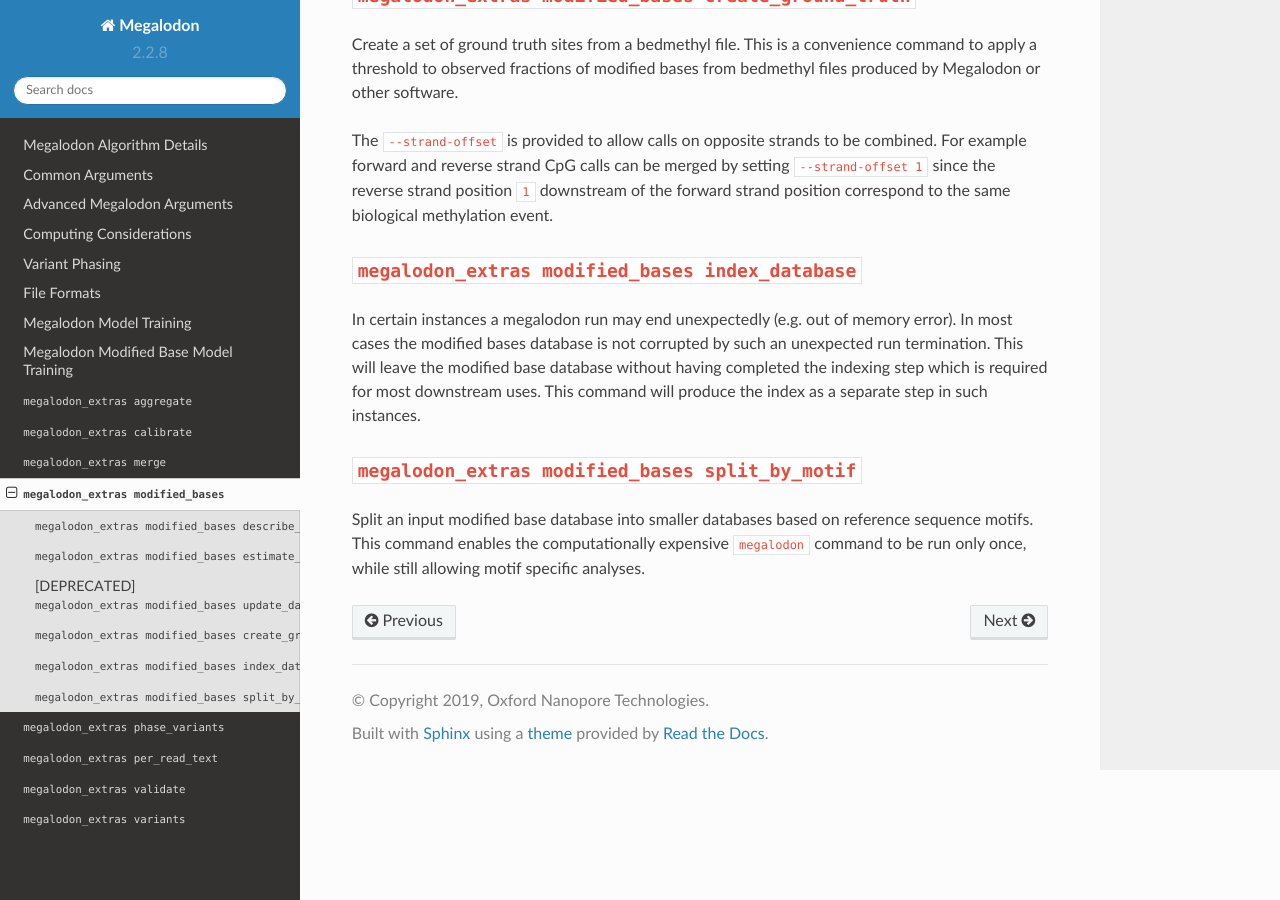
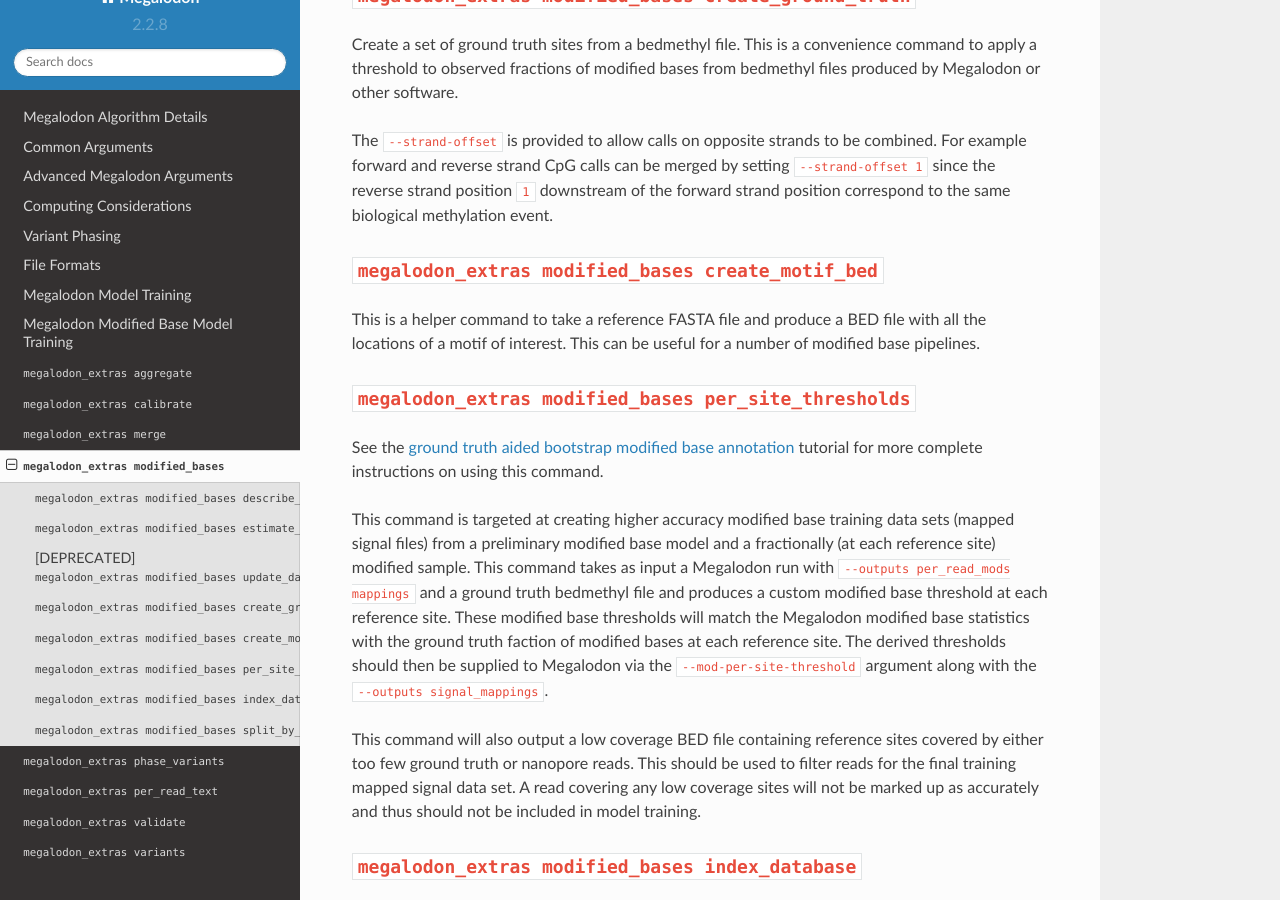
Before and after one commit to nanoporetech/megalodon, a Sphinx documentation site: the page built from docs/extras_modified_bases.rst, in a window 1280 px wide and 900 px high, scrolled down 1090 px. Built offline with Sphinx 7.4.7 and the Read the Docs theme 2.0.0, drawn with Linux system fonts in a browser that asks for light colours.

Commit message:
Add docs for new model.

```diff
--- a/docs/extras_modified_bases.rst
+++ b/docs/extras_modified_bases.rst
@@ -45,6 +45,28 @@ This is a convenience command to apply a threshold to observed fractions of modi
 The ``--strand-offset`` is provided to allow calls on opposite strands to be combined.
 For example forward and reverse strand CpG calls can be merged by setting ``--strand-offset 1`` since the reverse strand position ``1`` downstream of the forward strand position correspond to the same biological methylation event.
 
+----------------------------------------------------
+``megalodon_extras modified_bases create_motif_bed``
+----------------------------------------------------
+
+This is a helper command to take a reference FASTA file and produce a BED file with all the locations of a motif of interest.
+This can be useful for a number of modified base pipelines.
+
+-------------------------------------------------------
+``megalodon_extras modified_bases per_site_thresholds``
+-------------------------------------------------------
+
+See the `ground truth aided bootstrap modified base annotation <https://nanoporetech.github.io/megalodon/modbase_training.html#ground-truth-aided-bootstrap-modified-base-annotation>`_ tutorial for more complete instructions on using this command.
+
+This command is targeted at creating higher accuracy modified base training data sets (mapped signal files) from a preliminary modified base model and a fractionally (at each reference site) modified sample.
+This command takes as input a Megalodon run with ``--outputs per_read_mods mappings`` and a ground truth bedmethyl file and produces a custom modified base threshold at each reference site.
+These modified base thresholds will match the Megalodon modified base statistics with the ground truth faction of modified bases at each reference site.
+The derived thresholds should then be supplied to Megalodon via the ``--mod-per-site-threshold`` argument along with the ``--outputs signal_mappings``.
+
+This command will also output a low coverage BED file containing reference sites covered by either too few ground truth or nanopore reads.
+This should be used to filter reads for the final training mapped signal data set.
+A read covering any low coverage sites will not be marked up as accurately and thus should not be included in model training.
+
 --------------------------------------------------
 ``megalodon_extras modified_bases index_database``
 --------------------------------------------------
```
Also changed, not shown: docs/extras_calibrate.rst (+20 -0 lines).
